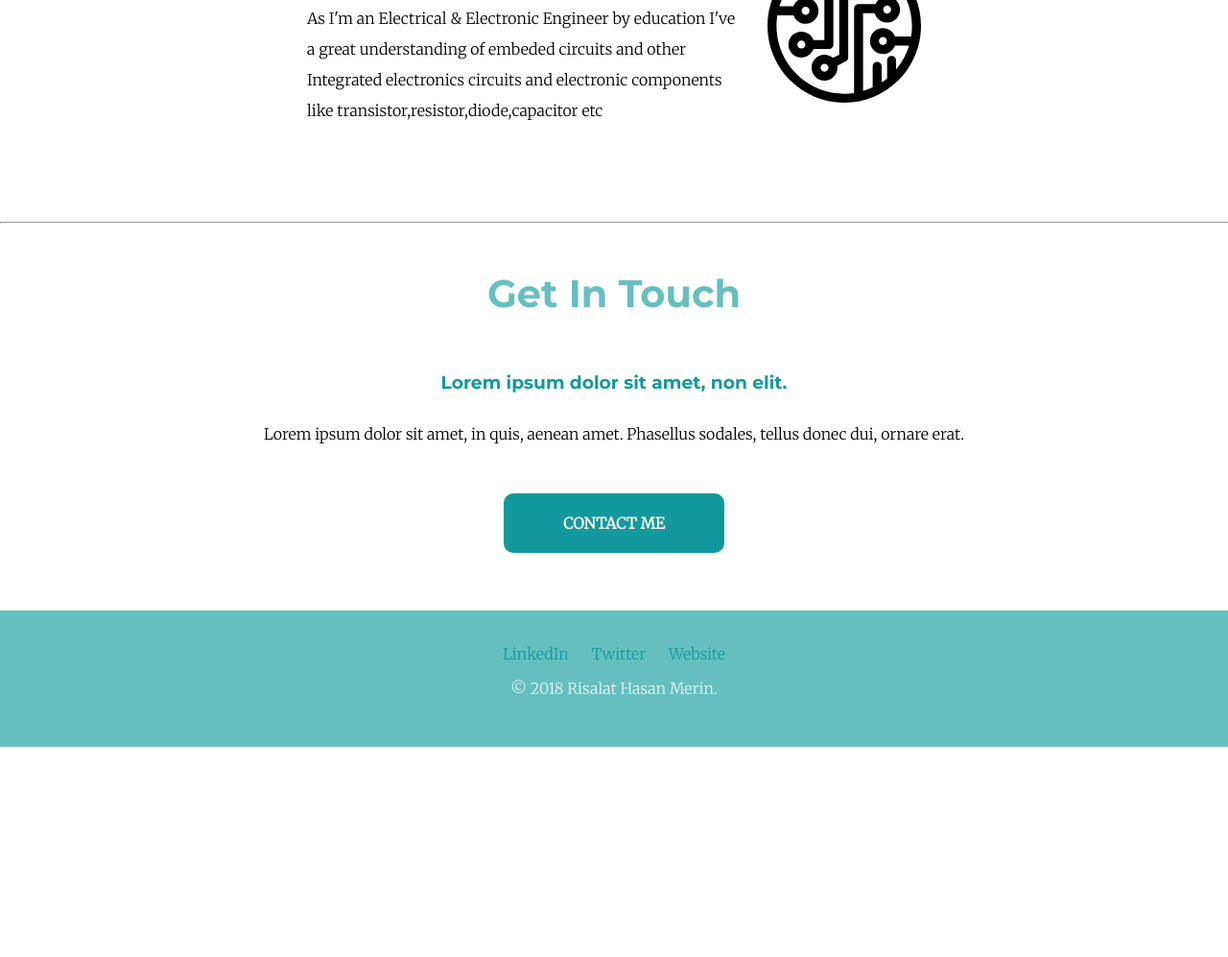
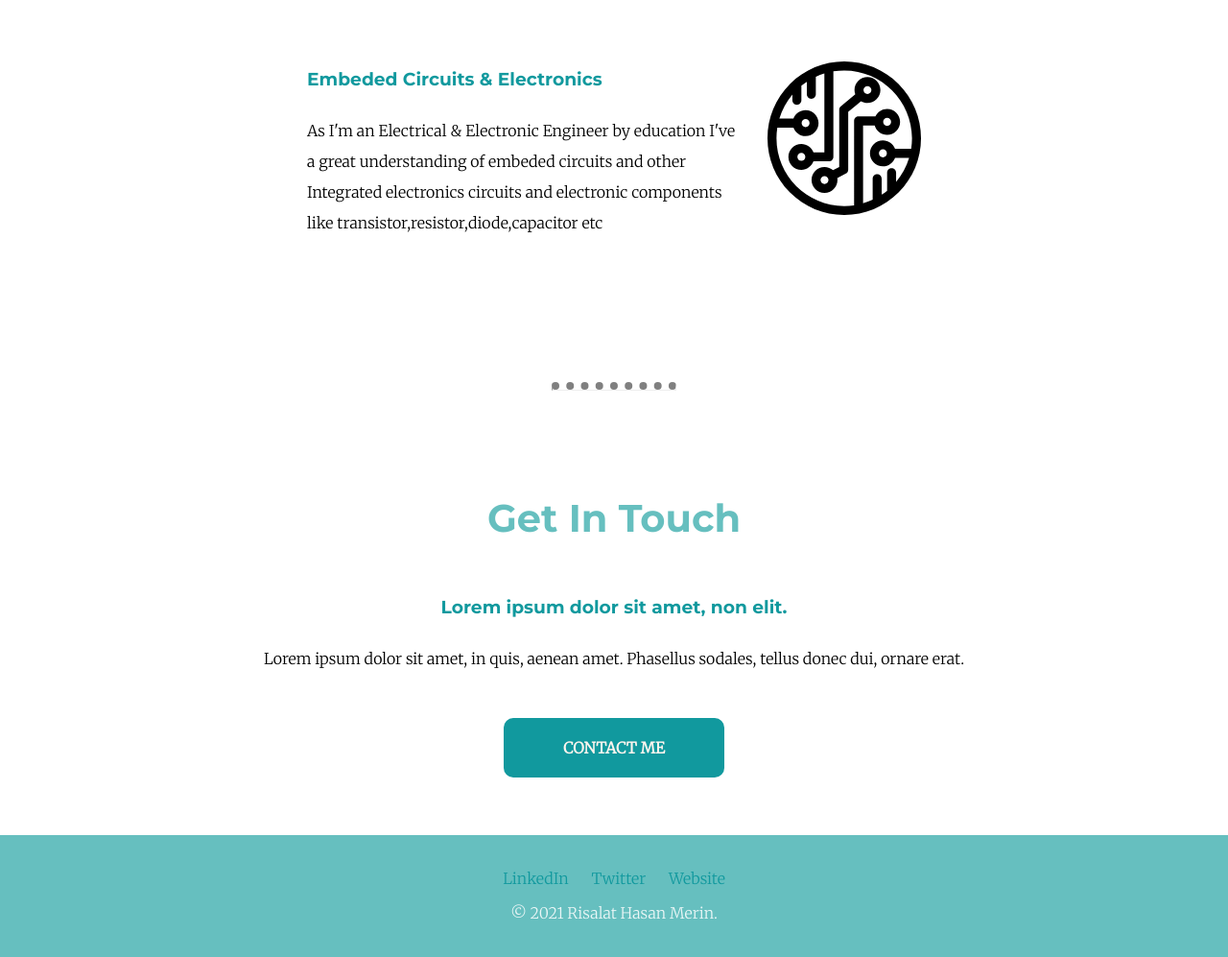
Before and after one commit to ryzen3merin/css-mysite, a plain HTML site: page index.html in a window 1280 px wide. Shown: the part 1741-2738 px from the top of the page at 96% size. Before the commit the page ends 2519 px from the top, so only its background shows below. Drawn offline with Linux system fonts and the light colour scheme.

Commit message:
completed by self

```diff
--- a/css/style.css
+++ b/css/style.css
@@ -88,6 +88,15 @@ h3{
     color: #11999E;
     padding: 10px;
 }
+.bottom-container a:hover{
+    color: #EAF6F6;
+}
 .bottom-container p{
     color: #EAF6F6;
 }
+hr{
+    display: inline-block;
+    margin: 50px auto;
+    border-top: 8px dotted gray;
+    width: 10%;
+}
--- a/index.html
+++ b/index.html
@@ -12,7 +12,7 @@
 <body>
     <div class="top-container">
         <img class="top-cloud" src="images/cloud.png" alt="cloud-image">
-        <h1>I'm Merin</h1>
+        <h1>I'm RH.merin</h1>
         <h2>a web-developer</h2>
         <img class="bottom-cloud" src="images/cloud.png" alt="cloud-image">
         <img src="images/mountain.png" alt="mountain">
@@ -49,7 +49,7 @@
         <a class="footer-link" href="https://www.linkedin.com/">LinkedIn</a>
         <a class="footer-link" href="https://twitter.com/">Twitter</a>
         <a class="footer-link" href="https://www.appbrewery.co/">Website</a>
-        <p>© 2018 Risalat Hasan Merin.</p>
+        <p>© 2021 Risalat Hasan Merin.</p>
       </div>
 </body>
 </html>
```
